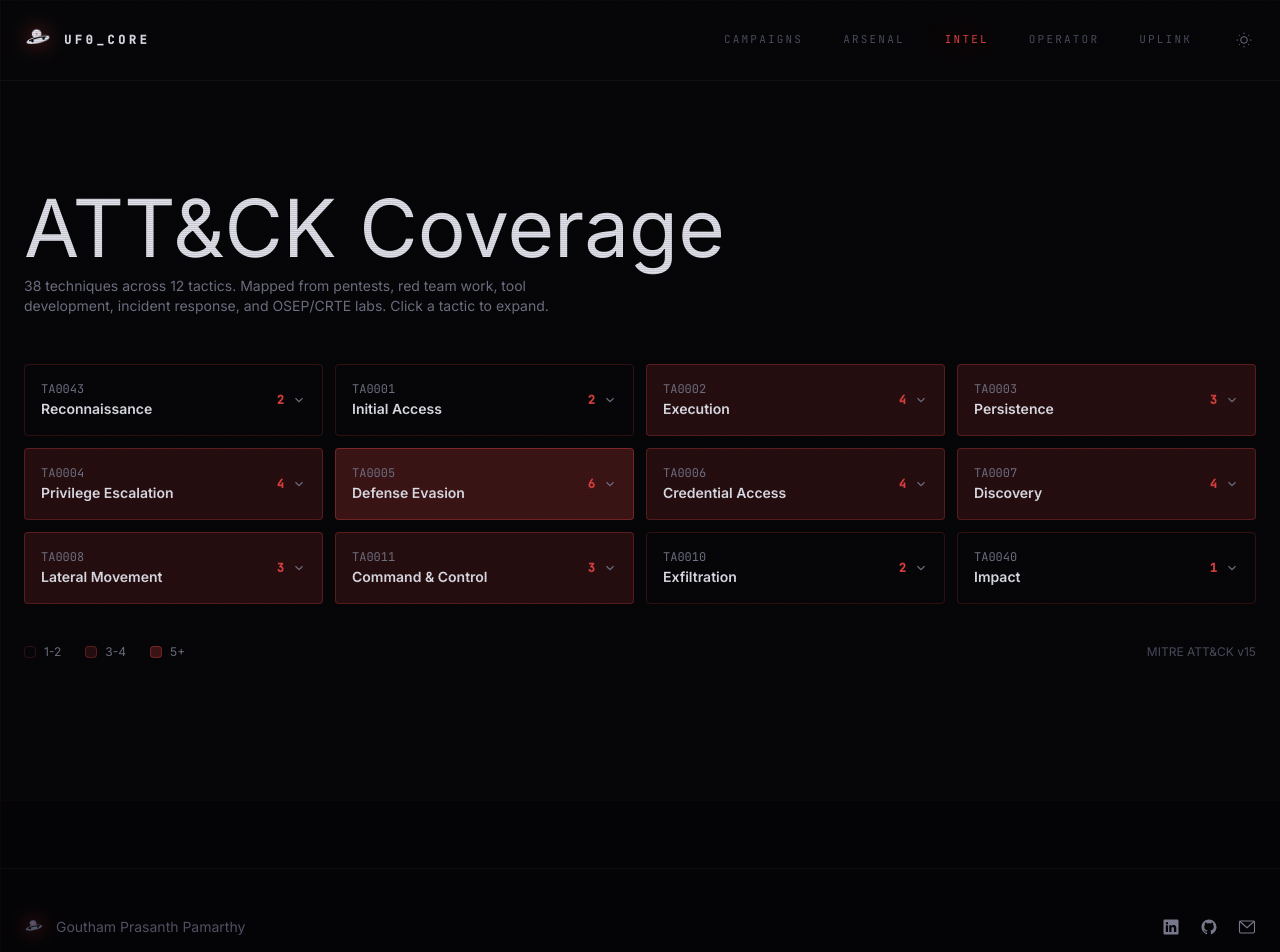
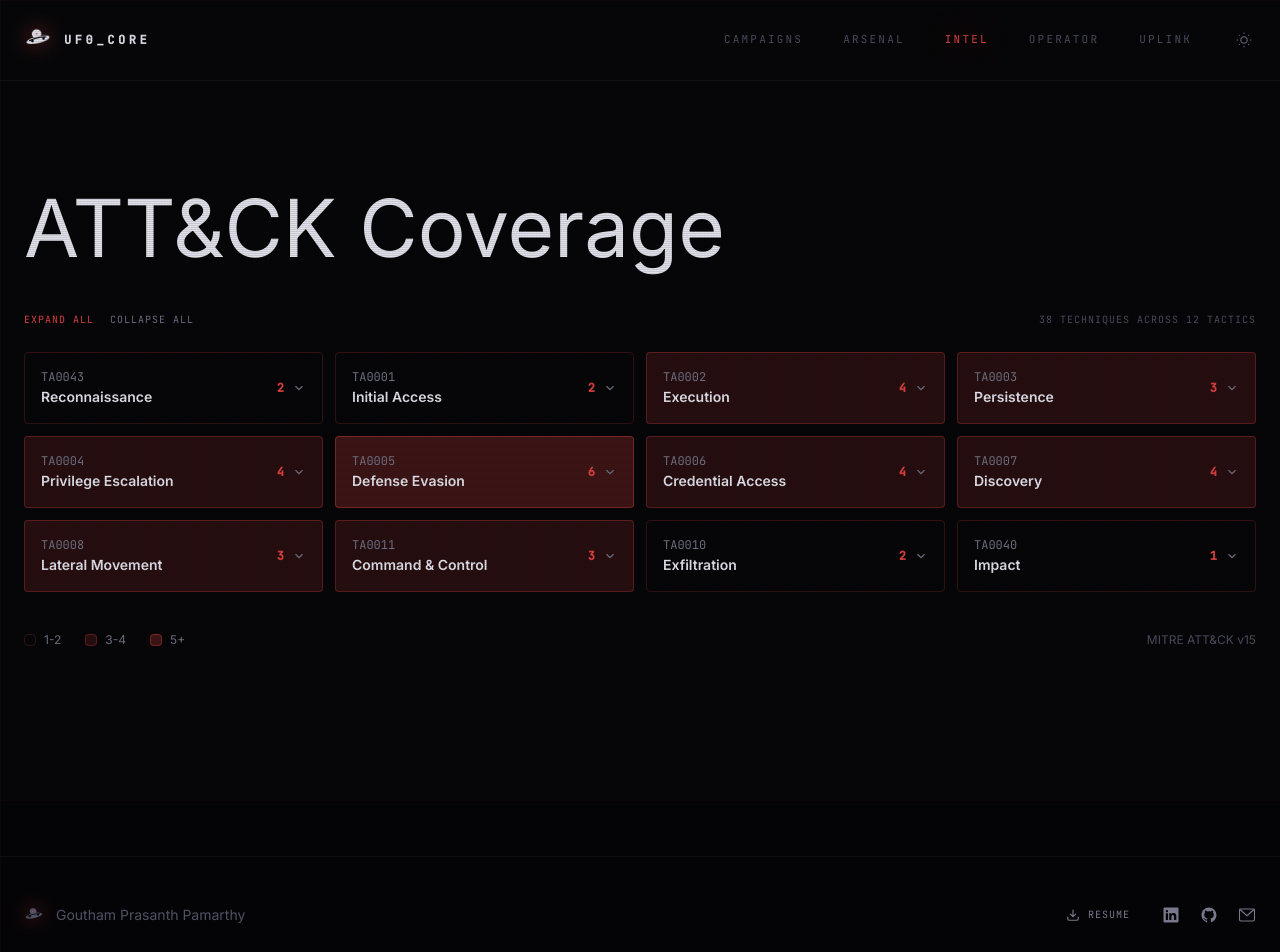
Before and after one commit to gpamarthy/gpamarthy.github.io, a Next.js app: page /attack-map in a window 1280 px wide. Shown: the top 952 px of the page. Built offline with nearby package versions, Linux system fonts and the light colour scheme.

Commit message:
style(ux): improve accessibility, consistency, and polish

```diff
--- a/app/attack-map/layout.js
+++ b/app/attack-map/layout.js
@@ -1,8 +1,8 @@
 export const metadata = {
   title: 'ATT&CK Coverage',
-  description: '38 MITRE ATT&CK techniques mapped across 12 tactics from pentests, red team work, tool development, and incident response.',
+  description: 'MITRE ATT&CK coverage map from pentests, red team work, and incident response.',
 }
 
-export default function Layout({ children }) {
+export default function AttackMapLayout({ children }) {
   return children
 }
--- a/app/attack-map/page.js
+++ b/app/attack-map/page.js
@@ -110,25 +110,47 @@
 }
 
 export default function AttackMap() {
-  const [expanded, setExpanded] = useState(null)
+  const [expanded, setExpanded] = useState([])
   const total = tactics.reduce((s, t) => s + t.techniques.length, 0)
+
+  function toggle(id) {
+    if (expanded.includes(id)) {
+      setExpanded(expanded.filter(x => x !== id))
+    } else {
+      setExpanded([...expanded, id])
+    }
+  }
 
   return (
     <div className="wrap pt-24 pb-20 md:pt-32">
       <h1 className="h-lg">ATT&CK Coverage</h1>
-      <p className="text-muted text-sm mt-3 max-w-xl">
-        {total} techniques across {tactics.length} tactics. Mapped from pentests,
-        red team work, tool development, incident response, and OSEP/CRTE labs.
-        Click a tactic to expand.
-      </p>
+      <div className="flex flex-wrap items-center gap-6 mt-12">
+        <div className="flex gap-4">
+          <button
+            onClick={() => setExpanded(tactics.map(t => t.id))}
+            className="text-[10px] font-mono uppercase tracking-widest text-accent hover:underline"
+          >
+            Expand All
+          </button>
+          <button
+            onClick={() => setExpanded([])}
+            className="text-[10px] font-mono uppercase tracking-widest text-muted hover:text-white"
+          >
+            Collapse All
+          </button>
+        </div>
+        <p className="text-[10px] font-mono uppercase tracking-widest text-subtle ml-auto">
+          {total} techniques across {tactics.length} tactics
+        </p>
+      </div>
 
-      <div className="grid sm:grid-cols-2 lg:grid-cols-3 xl:grid-cols-4 gap-3 mt-12">
+      <div className="grid sm:grid-cols-2 lg:grid-cols-3 xl:grid-cols-4 gap-3 mt-6">
         {tactics.map(tactic => {
-          const open = expanded === tactic.id
+          const open = expanded.includes(tactic.id)
           return (
             <div key={tactic.id}>
               <button
-                onClick={() => setExpanded(open ? null : tactic.id)}
+                onClick={() => toggle(tactic.id)}
                 className={`w-full text-left p-4 rounded border transition-all ${heat(tactic.techniques.length)} ${
                   open ? 'ring-1 ring-accent/50' : ''
                 }`}
--- /dev/null
+++ b/app/contact/layout.js
@@ -0,0 +1,8 @@
+export const metadata = {
+  title: 'Contact',
+  description: 'Get in touch for security engineering roles. Email, phone, LinkedIn, GitHub, resume download.',
+}
+
+export default function ContactLayout({ children }) {
+  return children
+}
--- a/app/contact/page.js
+++ b/app/contact/page.js
@@ -1,7 +1,6 @@
-export const metadata = {
-  title: 'Contact',
-  description: 'Get in touch for security engineering roles. Email, phone, LinkedIn, GitHub, resume download.',
-}
+'use client'
+
+import CopyButton from '../../components/copy-button'
 
 export default function Contact() {
   return (
@@ -12,22 +11,29 @@
         Email is fastest.
       </p>
 
-      <div className="mt-12 max-w-lg space-y-5">
-        <a href="mailto:gppamarthy@gmail.com" className="flex items-center gap-3 text-lg hover:text-accent transition-colors group">
+      <div className="mt-12 max-w-lg space-y-6">
+        <div className="flex items-center gap-6 group">
+          <a href="mailto:gpamarthy@gmail.com" className="flex items-center gap-3 text-lg hover:text-accent transition-colors">
             <svg className="text-subtle group-hover:text-accent shrink-0" width="18" height="18" viewBox="0 0 24 24" fill="none" stroke="currentColor" strokeWidth="1.5">
               <rect x="2" y="4" width="20" height="16" rx="2"/><path d="M22 4L12 13 2 4"/>
             </svg>
-          gppamarthy@gmail.com
+            gpamarthy@gmail.com
           </a>
-        <a href="tel:+12404958089" className="flex items-center gap-3 text-lg hover:text-accent transition-colors group">
+          <CopyButton text="gpamarthy@gmail.com" />
+        </div>
+
+        <div className="flex items-center gap-6 group">
+          <a href="tel:+12404958089" className="flex items-center gap-3 text-lg hover:text-accent transition-colors">
             <svg width="18" height="18" stroke="currentColor" viewBox="0 0 24 24" className="text-subtle group-hover:text-accent shrink-0" fill="none" strokeWidth="1.5">
               <path d="M22 16.92v3a2 2 0 01-2.18 2 19.79 19.79 0 01-8.63-3.07 19.5 19.5 0 01-6-6A19.79 19.79 0 012.12 4.18 2 2 0 014.11 2h3a2 2 0 012 1.72c.13.81.36 1.6.68 2.34a2 2 0 01-.45 2.11L8.09 9.91a16 16 0 006 6l1.74-1.25a2 2 0 012.11-.45c.74.32 1.53.55 2.34.68A2 2 0 0122 16.92z"/>
             </svg>
             (240) 495-8089
           </a>
+          <CopyButton text="+12404958089" />
+        </div>
 
         <div className="flex gap-6 text-sm text-muted pt-4">
-          <a href="https://www.linkedin.com/in/gpamarthy7" target="_blank" rel="noreferrer" className="hover:text-accent transition-colors">LinkedIn</a>
+          <a href="https://www.linkedin.com/in/gpamarthy" target="_blank" rel="noreferrer" className="hover:text-accent transition-colors">LinkedIn</a>
           <a href="https://github.com/gpamarthy" target="_blank" rel="noreferrer" className="hover:text-accent transition-colors">GitHub</a>
           <a href={`${process.env.BASE_PATH || ''}/resume.pdf`} download className="hover:text-accent transition-colors">Resume PDF</a>
         </div>
--- a/app/not-found.js
+++ b/app/not-found.js
@@ -2,11 +2,15 @@
 
 export default function NotFound() {
   return (
-    <div className="wrap pt-32 pb-20 text-center">
-      <p className="label justify-center">404</p>
-      <h1 className="h-lg">Page not found.</h1>
-      <p className="text-muted mt-4">Nothing here. Maybe the route changed, maybe it never existed.</p>
-      <Link href="/" className="btn-fill inline-flex mt-8">Back to home</Link>
+    <div className="wrap pt-32 pb-20 text-center animate-slide-up">
+      <p className="label justify-center">System Error</p>
+      <h1 className="h-xl glitch-text" data-text="404">404</h1>
+      <p className="text-muted mt-8 font-mono uppercase tracking-[0.2em] text-sm">Nothing here. Maybe the route changed, maybe it never existed.</p>
+      <div className="mt-12">
+        <Link href="/" className="btn-fill">
+          REBOOT TO CORE_SYSTEM
+        </Link>
+      </div>
     </div>
   )
 }
--- /dev/null
+++ b/components/copy-button.js
@@ -0,0 +1,23 @@
+'use client'
+
+import { useState } from 'react'
+
+export default function CopyButton({ text }) {
+  const [copied, setCopied] = useState(false)
+
+  function copy() {
+    navigator.clipboard.writeText(text)
+    setCopied(true)
+    setTimeout(() => setCopied(false), 2000)
+  }
+
+  return (
+    <button
+      onClick={copy}
+      className="ml-auto text-[10px] font-mono uppercase tracking-widest text-subtle hover:text-accent transition-colors"
+      aria-label="Copy to clipboard"
+    >
+      {copied ? 'Copied!' : '[Copy]'}
+    </button>
+  )
+}
--- a/components/footer.js
+++ b/components/footer.js
@@ -8,18 +8,25 @@
           <Ufo size={20} />
           <span className="text-sm">Goutham Prasanth Pamarthy</span>
         </div>
+        <div className="flex gap-8 items-center text-[10px] font-mono uppercase tracking-widest text-muted">
+          <a href={`${process.env.BASE_PATH || ''}/resume.pdf`} download className="hover:text-accent transition-colors flex items-center gap-2">
+            <svg width="14" height="14" viewBox="0 0 24 24" fill="none" stroke="currentColor" strokeWidth="2" aria-hidden="true">
+              <path d="M21 15v4a2 2 0 0 1-2 2H5a2 2 0 0 1-2-2v-4M7 10l5 5 5-5M12 15V3"/>
+            </svg>
+            Resume
+          </a>
           <div className="flex gap-5 items-center">
-          <a href="https://www.linkedin.com/in/gpamarthy7" target="_blank" rel="noreferrer" className="text-muted hover:text-accent transition-colors" aria-label="LinkedIn">
+            <a href="https://www.linkedin.com/in/gpamarthy" target="_blank" rel="noreferrer" className="hover:text-accent transition-colors" aria-label="LinkedIn">
               <svg aria-hidden="true" viewBox="0 0 24 24" width="18" height="18" fill="currentColor">
                 <path d="M20.47 2H3.53A1.45 1.45 0 002 3.47v17.06A1.45 1.45 0 003.47 22h17.06A1.45 1.45 0 0022 20.53V3.47A1.45 1.45 0 0020.47 2zM8.09 18.74h-3v-9h3v9zM6.59 8.48a1.56 1.56 0 110-3.12 1.56 1.56 0 010 3.12zM18.91 18.74h-3v-4.26c0-1.08-.02-2.47-1.5-2.47-1.5 0-1.73 1.18-1.73 2.39v4.34h-3v-9h2.89v1.23h.04a3.16 3.16 0 012.85-1.56c3.05 0 3.61 2 3.61 4.61v4.72z"/>
               </svg>
             </a>
-          <a href="https://github.com/gpamarthy" target="_blank" rel="noreferrer" className="text-muted hover:text-accent transition-colors" aria-label="GitHub">
+            <a href="https://github.com/gpamarthy" target="_blank" rel="noreferrer" className="hover:text-accent transition-colors" aria-label="GitHub">
               <svg width="18" height="18" viewBox="0 0 24 24" fill="currentColor" aria-hidden="true">
                 <path d="M12 2C6.48 2 2 6.48 2 12c0 4.42 2.87 8.17 6.84 9.5.5.08.66-.23.66-.5v-1.69c-2.77.6-3.36-1.34-3.36-1.34-.46-1.16-1.11-1.47-1.11-1.47-.91-.62.07-.6.07-.6 1 .07 1.53 1.03 1.53 1.03.87 1.52 2.34 1.07 2.91.83.09-.65.35-1.09.63-1.34-2.22-.25-4.55-1.11-4.55-4.92 0-1.11.38-2 1.03-2.71-.1-.25-.45-1.29.1-2.64 0 0 .84-.27 2.75 1.02.8-.22 1.65-.33 2.5-.33.85 0 1.7.11 2.5.33 1.91-1.29 2.75-1.02 2.75-1.02.55 1.35.2 2.39.1 2.64.65.71 1.03 1.6 1.03 2.71 0 3.82-2.34 4.66-4.57 4.91.36.31.69.92.69 1.85V21c0 .27.16.59.67.5C19.14 20.16 22 16.42 22 12A10 10 0 0012 2z"/>
               </svg>
             </a>
-          <a href="mailto:gppamarthy@gmail.com" className="text-muted hover:text-accent transition-colors" aria-label="Email">
+            <a href="mailto:gpamarthy@gmail.com" className="hover:text-accent transition-colors" aria-label="Email">
               <svg viewBox="0 0 24 24" width="18" height="18" stroke="currentColor" fill="none" strokeWidth="1.5" aria-hidden="true">
                 <rect x="2" y="4" width="20" height="16" rx="2"/>
                 <path d="M22 4L12 13 2 4"/>
@@ -27,6 +34,7 @@
             </a>
           </div>
         </div>
+      </div>
     </footer>
   )
 }
```
Lines whose indentation alone changed are shown as unchanged.
